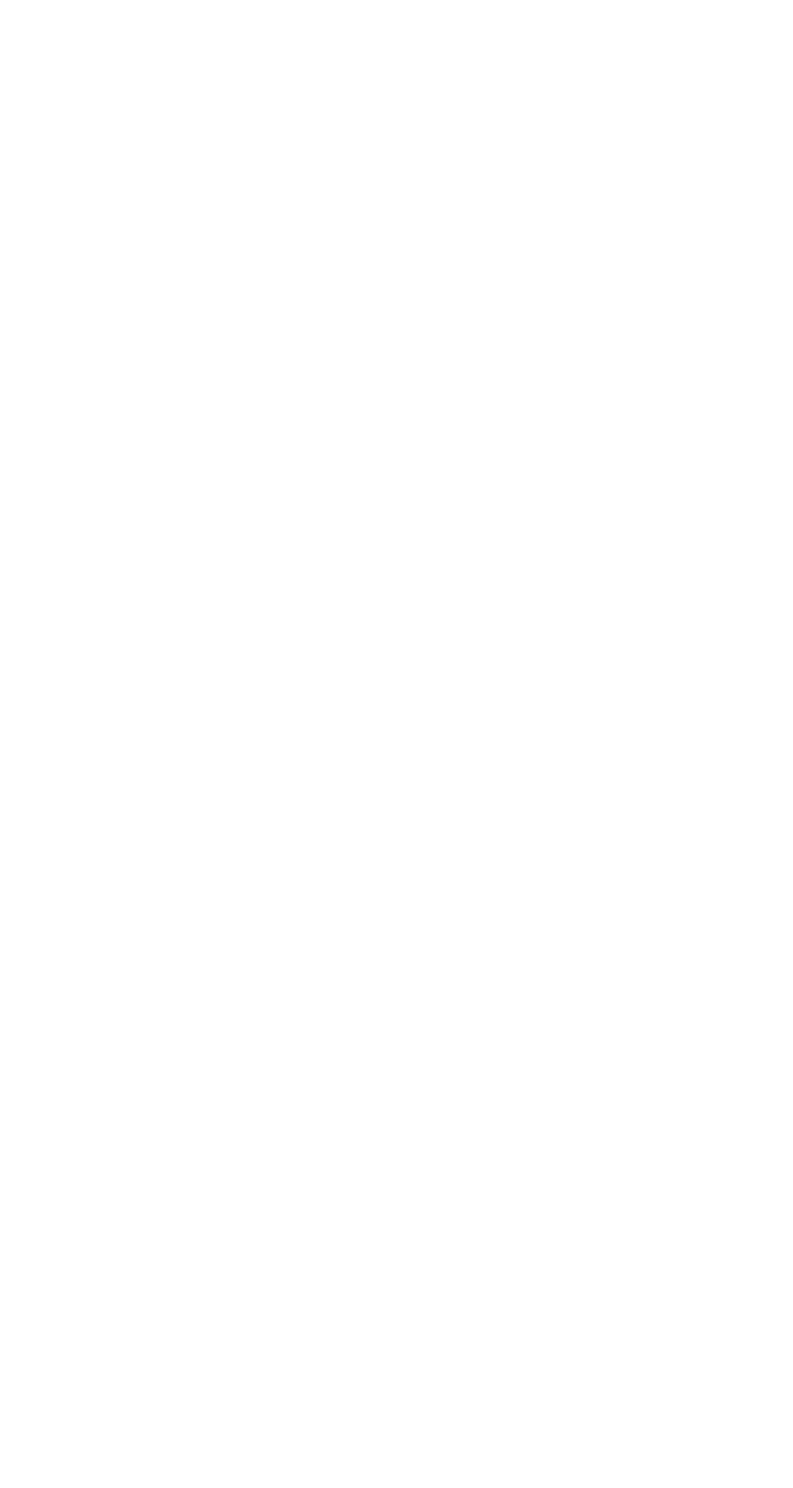
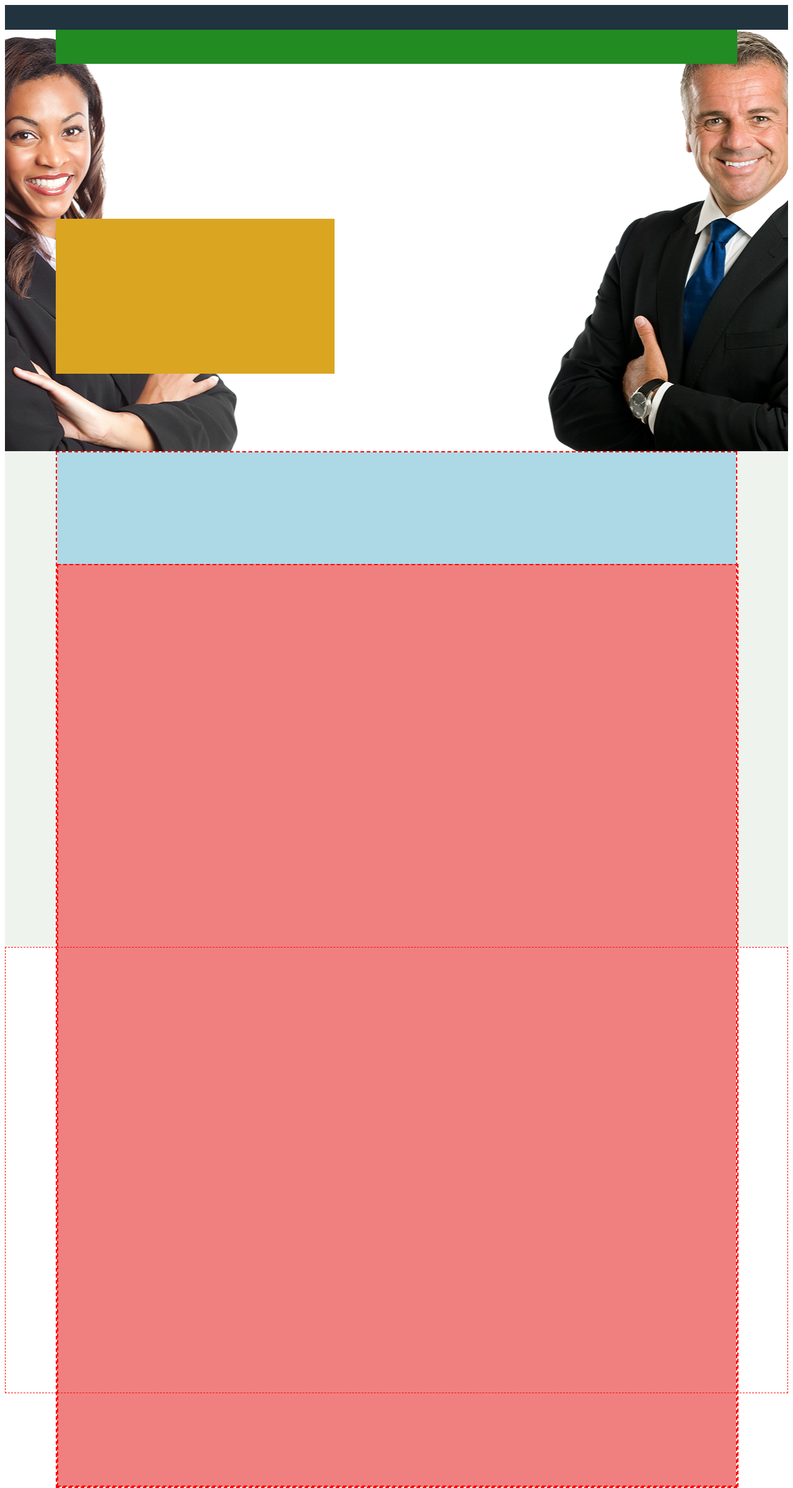
Before and after one commit to leoloca98/proj-html-vuejs, a Vue app: page / in a window 1280 px wide. Shown: the whole page at 62% size. Before the commit the page ends 800 px from the top, so only its background shows below. Built offline with nearby package versions, Linux system fonts and the light colour scheme; the HTML template or start-up script is replaced by a standard one.

Commit message:
Add ColorizedBlock of Header-Services-Company

```diff
--- a/src/App.vue
+++ b/src/App.vue
@@ -1,6 +1,8 @@
 <template>
   <div id="app">
     <Header />
+    <Services />
+    <Company />
     <Main />
     <Footer />
   </div>
@@ -20,6 +22,8 @@
 
 */
 import Header from "@/components/Header.vue";
+import Services from "@/components/Services.vue";
+import Company from "@/components/Company.vue";
 import Main from "@/components/Main.vue";
 import Footer from "@/components/Footer.vue";
 
@@ -27,6 +31,8 @@ export default {
   name: "App",
   components: {
     Header,
+    Services,
+    Company,
     Main,
     Footer,
   },
@@ -34,5 +40,5 @@ export default {
 </script>
 
 <style lang="scss">
-@import "../src/assets/scss/style.scss";
+@import "../src/assets/scss/_vars.scss";
 </style>
--- a/src/assets/scss/_generics.scss
+++ b/src/assets/scss/_generics.scss
@@ -0,0 +1,14 @@
+* {
+    margin: 0;
+    padding: 0;
+    box-sizing: border-box;
+}
+
+li {
+    list-style-type: none;
+}
+
+a {
+    text-transform: none;
+    color: black;
+}
--- a/src/assets/scss/_utilities.scss
+++ b/src/assets/scss/_utilities.scss
@@ -0,0 +1,4 @@
+.general-container {
+    max-width: 1100px;
+    margin: 0 auto;
+}
--- a/src/assets/scss/_vars.scss
+++ b/src/assets/scss/_vars.scss
@@ -1,7 +1,7 @@
 $Principal-Color: #038484;
 $Default-Color: #ffffff;
 $Effect-Color: #52bbba;
-$ServicesFooterBg: #eef1ed;
+$ServicesFooterBg: #eef4ed;
 $CompanyBg: #111117;
 $ResultsLogoCopyBg: #1d2023;
 $HeaderBg: rgb(33, 51, 62);
--- /dev/null
+++ b/src/components/Company.vue
@@ -0,0 +1,45 @@
+<template>
+  <section
+    id="company"
+    class="d-flex justify-content-center align-items-center"
+  >
+    <div class="row p-0 m-0">
+      <div class="col-6 network">
+        <div class="general-container"></div>
+      </div>
+      <div class="col-6 about-bg"></div>
+    </div>
+  </section>
+</template>
+
+<script>
+export default {
+  name: "Company",
+};
+</script>
+
+<style scoped lang="scss">
+@import "../assets//scss/style.scss";
+
+#company {
+  height: 90vh;
+  width: 100%;
+
+  .row {
+    width: 100%;
+    height: 100%;
+    border: 1px dashed red;
+
+    .network {
+      background-color: $CompanyBg;
+    }
+
+    .about-bg {
+      background-image: url("../assets/img/about-4.jpg");
+      background-position: center;
+      background-size: cover;
+      background-repeat: no-repeat;
+    }
+  }
+}
+</style>
--- a/src/components/Header.vue
+++ b/src/components/Header.vue
@@ -1,6 +1,25 @@
 <template>
   <header>
-    <div class="info-menu"></div>
+    <div class="info-menu">
+      <div class="general-container"></div>
+    </div>
+    <div class="jumbotron">
+      <div class="general-container">
+        <div
+          class="
+            row
+            m-0
+            p-0
+            flex-column
+            justify-content-center
+            align-items-center
+          "
+        >
+          <div class="top-bar-menu"></div>
+          <div class="square"></div>
+        </div>
+      </div>
+    </div>
   </header>
 </template>
 
@@ -11,9 +30,36 @@ export default {
 </script>
 
 <style scoped lang="scss">
-@import "../assets/scss/_vars.scss";
+@import "../assets/scss/style.scss";
 header {
-  height: 10vh;
+  height: 90vh;
   width: 100%;
+
+  .info-menu {
+    height: 5vh;
+    width: 100%;
+    background-color: $HeaderBg;
+  }
+
+  .jumbotron {
+    height: 85vh;
+    background-image: url("../assets/img/bg-parallax.png");
+    background-position: center;
+    background-repeat: no-repeat;
+
+    .top-bar-menu {
+      height: 55px;
+      width: 100%;
+      background-color: forestgreen;
+      margin-bottom: 250px;
+    }
+
+    .square {
+      height: 250px;
+      width: 450px;
+
+      background-color: goldenrod;
+    }
+  }
 }
 </style>
--- /dev/null
+++ b/src/components/Services.vue
@@ -0,0 +1,62 @@
+<template>
+  <section
+    id="services"
+    class="d-flex justify-content-center align-items-center"
+  >
+    <div class="general-container">
+      <div class="row flex-column">
+        <div class="col business-area"></div>
+        <div class="col card-list">
+          <div class="row flex-wrap">
+            <div class="col-4 card"></div>
+            <div class="col-4 card"></div>
+            <div class="col-4 card"></div>
+            <div class="col-4 card"></div>
+            <div class="col-4 card"></div>
+            <div class="col-4 card"></div>
+          </div>
+        </div>
+      </div>
+    </div>
+  </section>
+</template>
+
+<script>
+export default {
+  name: "Services",
+};
+</script>
+
+<style scoped lang="scss">
+@import "../assets/scss/Style.scss";
+
+#services {
+  height: 100vh;
+  width: 100%;
+  background-color: $ServicesFooterBg;
+
+  .row {
+    width: 1100px;
+    height: 100%;
+    border: 2px dashed red;
+
+    .business-area {
+      min-height: 180px;
+      width: 100%;
+      background-color: lightblue;
+    }
+
+    .card-list {
+      min-height: 520px;
+      width: 100%;
+      background-color: lightcoral;
+
+      .card {
+        height: calc((520px / 2) - 30px);
+        width: calc((100% / 3) - 30px);
+        margin: 15px;
+      }
+    }
+  }
+}
+</style>
```
Also changed, not shown: 8 other files (tests, documents, lock files or other folders).
